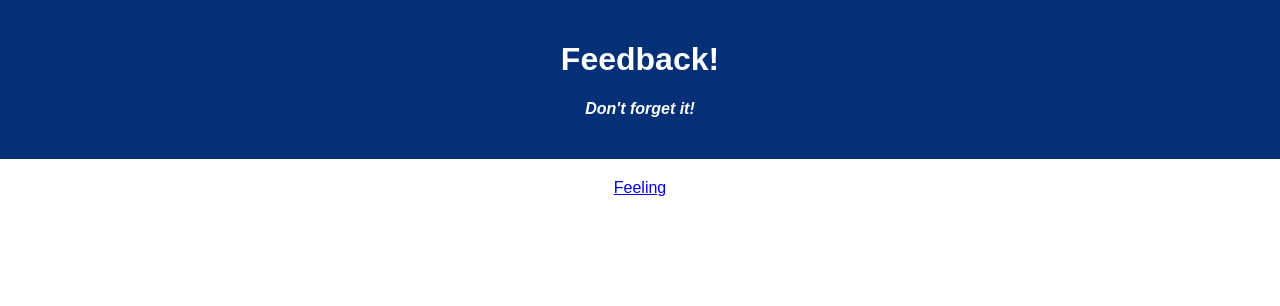
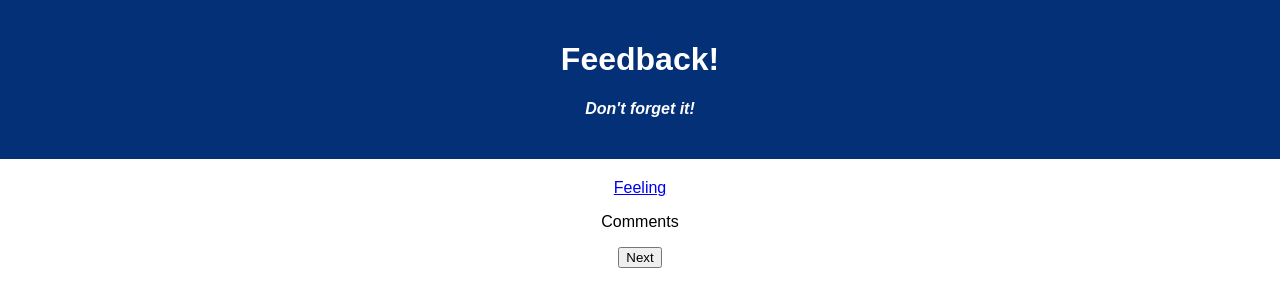
Before and after one commit to michaelshaleen/Feeback-Loop, a React (Create React App) app: page /#/Comments in a window 1280 px wide. Shown: the top 306 px of the page. Built offline with nearby package versions, Linux system fonts and the light colour scheme.

Commit message:
now able to cycle through all files/components via next button. review instructions and next steps

```diff
--- a/src/components/App/App.jsx
+++ b/src/components/App/App.jsx
@@ -3,7 +3,9 @@ import axios from 'axios';
 import './App.css';
 import { HashRouter as Router, Route, Link } from 'react-router-dom';
 import Feeling from '../Feeling/Feeling';
-
+import Understanding from '../Understanding/Understanding';
+import Support from '../Support/Support';
+import Comments from '../Comments/Comments';
 function App() {
 
   return (
@@ -17,12 +19,26 @@ function App() {
           <nav>
               <Link to='/Feeling'>Feeling</Link>
           </nav>
+      {/* Router, Route, and Links */}
 
 
-      {/* TODO place Router, Route, and Links */}
           <Route path='/Feeling' exact>
             <Feeling />
           </Route>
+
+          <Route path='/Understanding' exact>
+            <Understanding />
+          </Route>
+
+          <Route path='/Support' exact>
+            <Support />
+          </Route>
+
+          <Route path='/Comments' exact>
+            <Comments />
+          </Route>
+
+
       </Router>
     </div>
   );
--- /dev/null
+++ b/src/components/Comments/Comments.jsx
@@ -0,0 +1,24 @@
+import { HashRouter as Router, Route, Link, useHistory} from 'react-router-dom';
+
+
+
+function Comments() {
+const history = useHistory();
+  const nextButton = () => {//when clicked to this
+    console.log("nextButton")
+    history.push('/Feeling')//bring me to page ___
+
+  }
+
+
+  return(
+    <>
+
+    <p>Comments</p>
+
+    <button onClick={nextButton}>Next</button>
+</>
+  )
+}
+
+export default Comments;
--- a/src/components/Feeling/Feeling.jsx
+++ b/src/components/Feeling/Feeling.jsx
@@ -1,6 +1,6 @@
 import {useState, useEffect} from 'react';
 import { HashRouter as Router, Route, Link, useHistory} from 'react-router-dom';
-
+import Understanding from '../Understanding/Understanding';
 
 function Feeling() {
   const history = useHistory();//use as a variable to .push
@@ -9,7 +9,7 @@ function Feeling() {
 
   const nextButton = () => {//when clicked to this
     console.log("nextButton")
-    history.push('/')//bring me to page ___
+    history.push('/Understanding')//bring me to page ___
 
   }
 
@@ -17,12 +17,15 @@ function Feeling() {
     <>
     <h1>How are you feeling today?</h1>
 
+
+
     <input
     type="number"
     />
 
     <button onClick={nextButton}>Next</button>
 
+
     </>
     )
 }
--- /dev/null
+++ b/src/components/Support/Support.jsx
@@ -0,0 +1,25 @@
+import { HashRouter as Router, Route, Link, useHistory} from 'react-router-dom';
+
+
+
+function Support() {
+
+  const history = useHistory();
+  const nextButton = () => {//when clicked to this
+    console.log("nextButton")
+    history.push('/Comments')//bring me to page ___
+
+  }
+
+
+  return(
+    <>
+
+    <p>Support</p>
+    <button onClick={nextButton}>Next</button>
+
+</>
+  )
+}
+
+export default Support;
--- /dev/null
+++ b/src/components/Understanding/Understanding.jsx
@@ -0,0 +1,30 @@
+import { HashRouter as Router, Route, Link, useHistory} from 'react-router-dom';
+import {useState, useEffect} from 'react';
+
+
+
+function Understanding() {
+  const history = useHistory();//use as a variable to .push
+
+
+
+
+  const nextButton = () => {//when clicked to this
+    console.log("nextButton")
+    history.push('/Support')//bring me to page ___
+
+  }
+
+  return(
+    <>
+    <p>understanding</p>
+
+    <button onClick={nextButton}>Next</button>
+
+    </>
+
+  )
+}
+
+
+export default Understanding;
```
Also changed, not shown: 2 other files (tests, documents, lock files or other folders).
